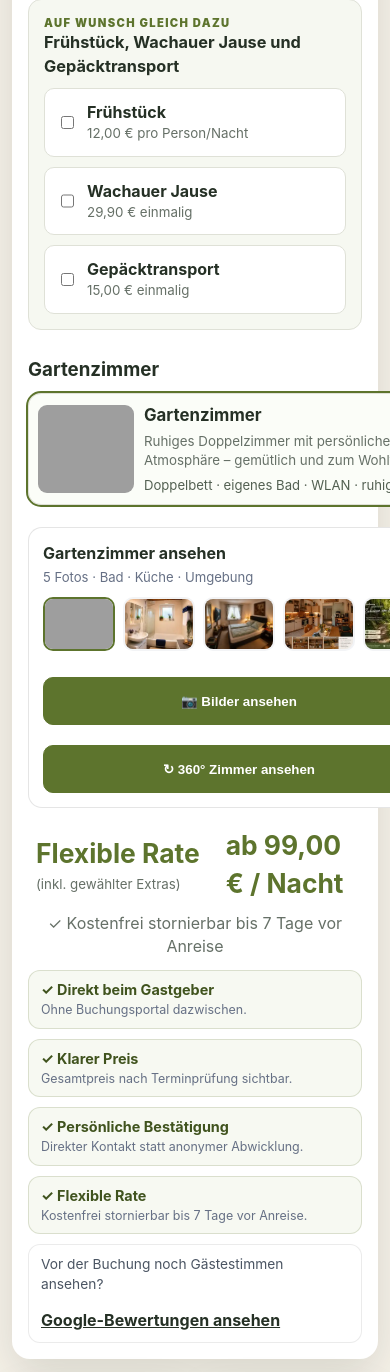
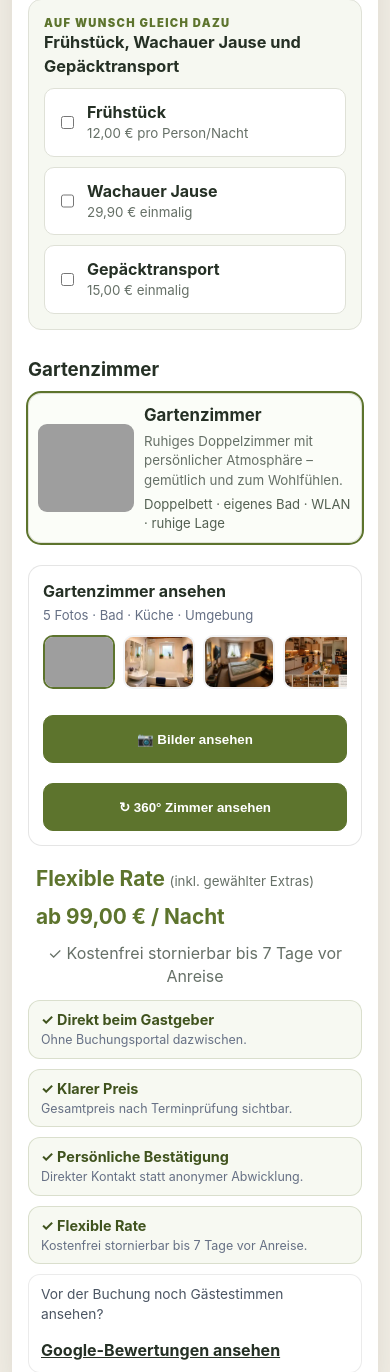
Before and after one commit to topdiveair-sketch/Direcktbuchungen, a Flask app: page / in a window 390 px wide; the page is wider, and only the part inside the window is pictured. Shown: the part 1436-2808 px from the top of that part. Run offline with Flask 3, Linux system fonts and the light colour scheme; data comes from the database, SQL or seed files in the repository; data that the repository does not hold is empty; grey boxes are pictures that could not be loaded.

Commit message:
Allow nested room gallery grids to shrink and stack mobile prices

```diff
--- a/static/css/style.css
+++ b/static/css/style.css
@@ -595,3 +595,16 @@ footer{background:#243027;color:white;padding:38px 5%;display:grid;grid-template
   .mobile-conversion-bar a{display:flex;align-items:center;justify-content:center;text-align:center;min-height:48px;padding:10px}
   body:has(#bookingForm){padding-bottom:calc(96px + env(safe-area-inset-bottom))}
 }
+
+/* Nested room/gallery grids must shrink with the booking card as well. */
+@media (max-width:1000px){
+  .room-list{grid-template-columns:minmax(0,1fr);min-width:0}
+  .room-list>*,.zab-room-gallery,.zab-gallery-head,
+  .zab-gallery-thumbs,.zab-gallery-actions{min-width:0;max-width:100%}
+}
+@media (max-width:700px){
+  .total-row{display:grid;grid-template-columns:minmax(0,1fr);gap:8px;justify-content:stretch;text-align:left}
+  .total-row>*{min-width:0;overflow-wrap:anywhere}
+  .total-row strong{font-size:clamp(1.3rem,5vw,1.65rem)}
+  .price-breakdown div{flex-wrap:wrap;gap:4px 12px;overflow-wrap:anywhere}
+}
```
